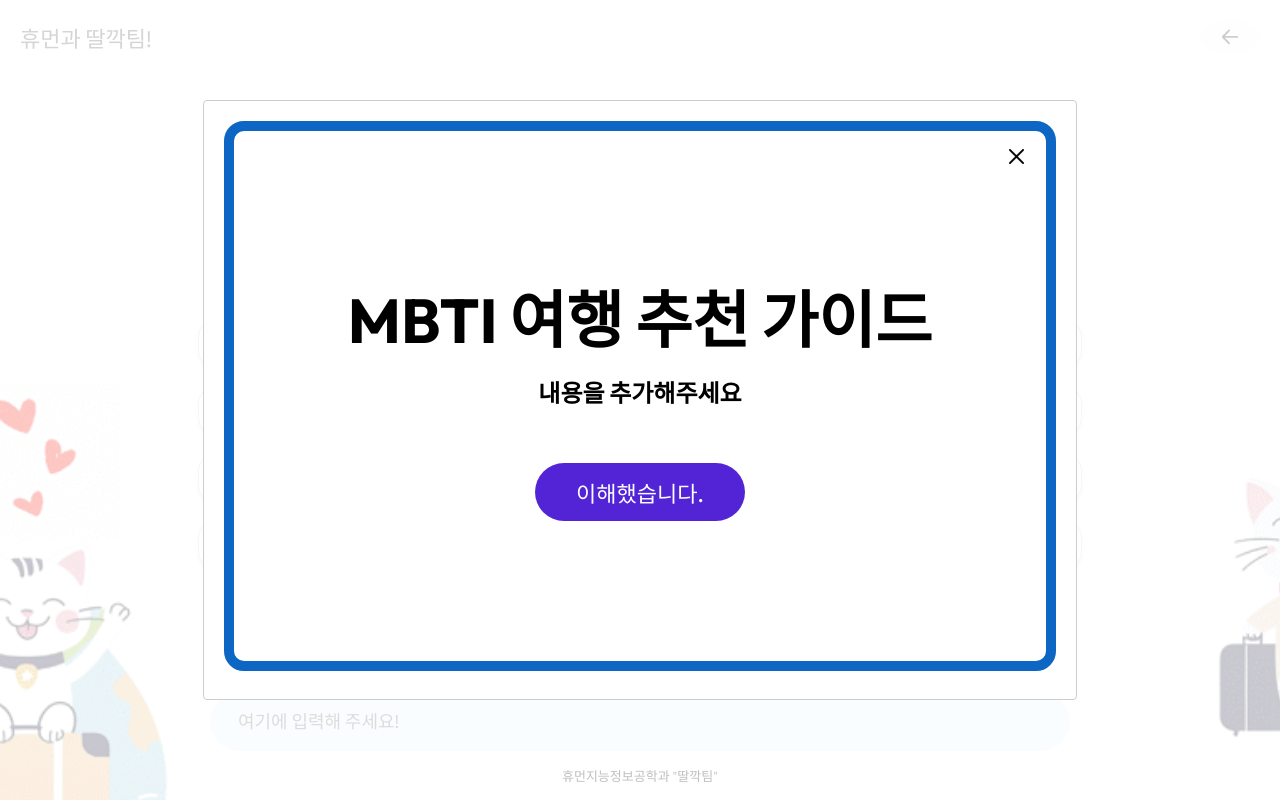
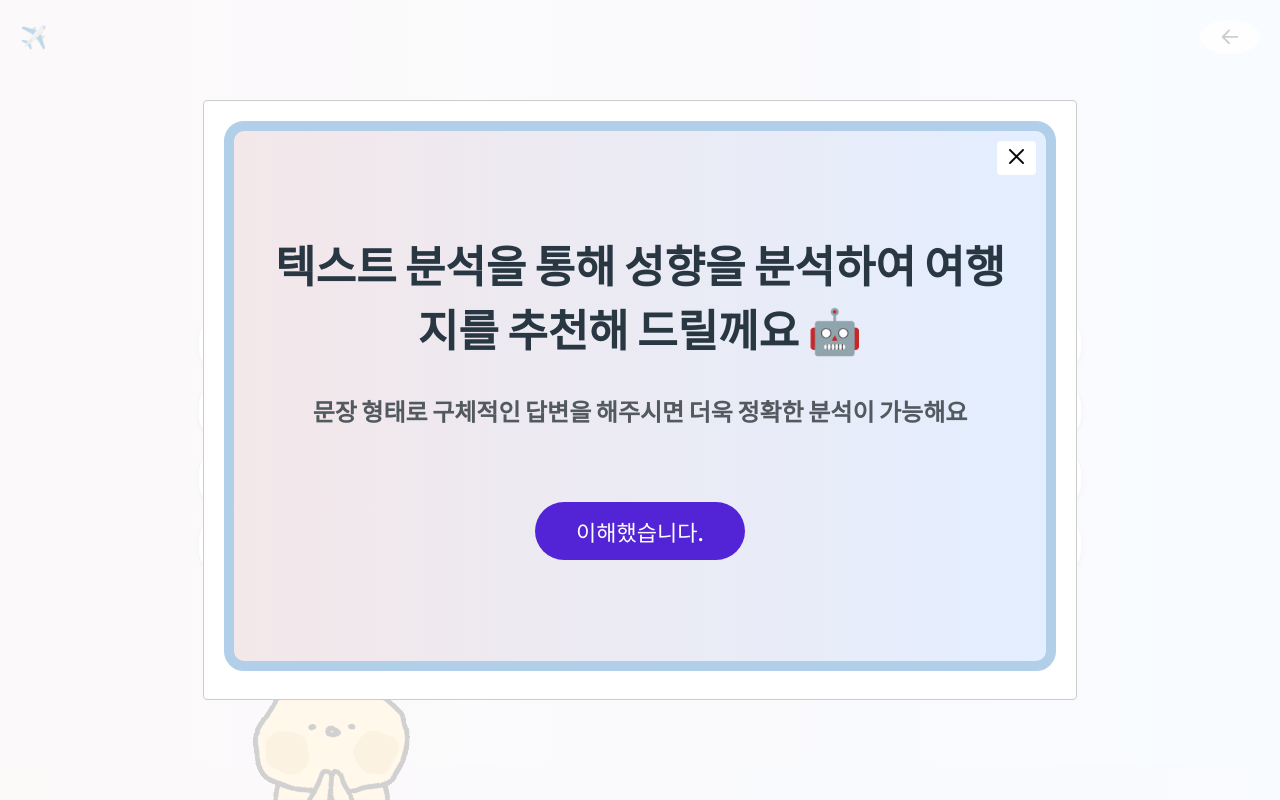
Before and after one commit to KimMinGyu-ay/chat-mbti, a React (Create React App) app: page / in a window 1280 px wide. Both pictures are taken after a click on the button "나만을 위한 추천여행지 알아보기 💡". Shown: the top 800 px of the page. Built offline with nearby package versions, Linux system fonts and the light colour scheme.

Commit message:
배경화면, 팝업창 디자인 변경

```diff
--- a/src/assets/assets.js
+++ b/src/assets/assets.js
@@ -18,6 +18,7 @@ import background2_icon from "./icon/background2.gif";
 import return_icon_gif from "./icon/return_icon.gif";
 import ENFP from "./mbti/ENFP.png";
 import INTJ from "./mbti/INTJ.png";
+import bear_icon_gif from "./icon/bear.gif";
 
 export const assets = {
   history_icon,
@@ -38,6 +39,7 @@ export const assets = {
   close_icon,
   return_icon,
   return_icon_gif,
+  bear_icon_gif,
 };
 
 export const mbtiList = {
--- a/src/assets/css/chat.css
+++ b/src/assets/css/chat.css
@@ -77,12 +77,31 @@
 .loader hr {
   border-radius: 4px;
   border: none;
-  background-color: #c5ddea;
-  background: linear-gradient(to right, #f6eacb, #ffffff, #f6eacb, #eecad5);
+  background-color: #d7e4f5; /* 배경과 어울리는 기본 색상 */
+  background: linear-gradient(to right, #f3e7e9, #ffffff, #e3eeff, #f3e7e9);
   background-size: 800px 50px;
   height: 20px;
   animation: loader 3s infinite linear;
 }
+
+/* 각 행에 다른 애니메이션 지연 시간 적용 */
+.loader hr:nth-child(1) {
+  animation-delay: 0s;
+}
+
+.loader hr:nth-child(2) {
+  animation-delay: 0.5s;
+}
+
+.loader hr:nth-child(3) {
+  animation-delay: 1s;
+}
+
+.loader hr:nth-child(4) {
+  animation-delay: 1.5s;
+}
+
+/* 필요에 따라 추가 가능 */
 
 .container {
   width: 300px;
--- a/src/assets/css/layout.css
+++ b/src/assets/css/layout.css
@@ -64,6 +64,19 @@
   top: 898px;
   width: 1191px;
 }
+
+.content__title {
+  font-size: 44px !important; /* !important를 사용해 우선순위를 높임 */
+  color: #283742;
+  margin-bottom: 20px;
+}
+
+.content__sub-title {
+  font-size: 10px; /* 텍스트 크기를 줄임 */
+  color: #535a5f !important; /* 더 연한 글자색 */
+  margin-bottom: 20px; /* 아래쪽 여백 추가 */
+}
+
 .content {
   display: flex;
   flex-direction: column;
@@ -73,11 +86,17 @@
   height: 550px;
   padding: 40px;
   background-color: #fff;
-  border: 10px solid #0d66c4;
+  border: 10px solid #b1cfe8;
   border-radius: 20px;
   text-align: center;
 
   /* 배경 이미지 추가 */
+  background-size: cover; /* 이미지가 전체를 덮도록 조정 */
+  background-position: center; /* 이미지를 중앙에 위치 */
+  background-repeat: no-repeat; /* 이미지 반복 방지 */
+
+  /* 그라데이션 배경 추가 */
+  background-image: linear-gradient(to right, #f3e7e9, #e3eeff);
   background-size: cover; /* 이미지가 전체를 덮도록 조정 */
   background-position: center; /* 이미지를 중앙에 위치 */
   background-repeat: no-repeat; /* 이미지 반복 방지 */
--- a/src/assets/css/main.css
+++ b/src/assets/css/main.css
@@ -94,9 +94,11 @@
   align-items: center;
   justify-content: space-between;
   gap: 20px;
-  background-color: #ebf8fd;
+  background-color: #e3f0ff; /* 배경과 어울리는 부드러운 파스텔 블루 */
   padding: 10px 20px;
   border-radius: 50px;
+  box-shadow: 0 2px 5px rgba(46, 46, 46, 0.1); /* 약간의 그림자 추가로 입체감 부여 */
+  color: #333; /* 텍스트는 명확하게 보이는 어두운 색상 */
 }
 
 .search-box img {
@@ -135,6 +137,21 @@
   margin: 15px auto;
   text-align: center;
   font-weight: 300;
+}
+
+.section {
+  margin-top: 40px;
+  margin-bottom: 0px;
+  background-color: #f3e7e900; /* 섹션의 기본 배경색 */
+}
+
+.gif-background {
+  width: 280px; /* 원하는 너비로 설정 */
+  height: 240px; /* 원하는 높이로 설정 */
+  background-image: url("../icon/bear.gif"); /* GIF 파일 경로 */
+  background-size: cover; /* GIF가 전체 영역을 덮도록 조정 */
+  background-position: center; /* GIF를 중앙에 위치 */
+  background-repeat: no-repeat; /* GIF가 반복되지 않도록 설정 */
 }
 
 /* 애니메이션 */
--- a/src/components/Main/Card.js
+++ b/src/components/Main/Card.js
@@ -1,22 +1,17 @@
 const Card = (props) => {
   const openModal = props.openModal;
   const clickInput = props.clickInput;
-
 
   return (
     <>
       <div className="greet">
         <p>
-          <span>반가워요 </span>
+          <span>나만를 위한</span>
         </p>
-        <p>궁금한 내용을 찾아보세요!</p>
+        <p>여행 계획을 만들어 보세요!</p>
       </div>
       <div className="cards">
-        <button
-          key="1"
-          className="card"
-          onClick={() => openModal("mbti")}
-        >
+        <button key="1" className="card" onClick={() => openModal("mbti")}>
           <p>나만을 위한 추천여행지 알아보기 💡</p>
         </button>
         <button key="2" className="card" onClick={openModal}>
@@ -25,7 +20,9 @@ const Card = (props) => {
         <button
           key="3"
           className="card"
-          onClick={(e) => clickInput("이번 여름휴가 가장 HOT한 여행지는 어디야?")}
+          onClick={(e) =>
+            clickInput("이번 여름휴가 가장 HOT한 여행지는 어디야?")
+          }
         >
           <p>이번 여름휴가 가장 HOT한 여행지는? 🌴</p>
         </button>
@@ -38,9 +35,7 @@ const Card = (props) => {
         </button>
       </div>
     </>
-  )
-}
-
-
+  );
+};
 
 export default Card;
--- a/src/components/Main/Guide.js
+++ b/src/components/Main/Guide.js
@@ -5,11 +5,15 @@ const Guide = (props) => {
 
   return (
     <main className="content">
-        <h1 className="content__title">MBTI 여행 추천 가이드 </h1>
-        <h2 className="content__sub-title">내용을 추가해주세요 </h2>
+      <h1 className="content__title">
+        텍스트 분석을 통해 성향을 분석하여 여행지를 추천해 드릴께요 🤖
+      </h1>
+      <h2 className="content__sub-title">
+        문장 형태로 구체적인 답변을 해주시면 더욱 정확한 분석이 가능해요
+      </h2>
       <button
         className="content__link btn btn--s btn--primary"
-            onClick={(e) => closeModal('mbti')}
+        onClick={(e) => closeModal("mbti")}
       >
         이해했습니다.
       </button>
--- a/src/components/Main/Main.js
+++ b/src/components/Main/Main.js
@@ -60,13 +60,13 @@ const Main = () => {
 
   const openModal = (chatType) => {
     setModalIsOpen(true);
-    if (chatType==='mbti')setFirstCardModal(true);
+    if (chatType === "mbti") setFirstCardModal(true);
   };
 
-  const closeModal = (chatType='mbti') => {
+  const closeModal = (chatType = "mbti") => {
     setModalIsOpen(false);
     setFirstCardModal(false);
-    if(chatType==="mbti") clickInput('', chatType=chatType);
+    if (chatType === "mbti") clickInput("", (chatType = chatType));
   };
 
   const handleKeyDown = (e) => {
@@ -129,19 +129,18 @@ const Main = () => {
     <div
       className="main"
       style={{
-        backgroundImage: `url(${assets.background2_icon})`,
+        backgroundImage: "linear-gradient(to right, #f3e7e9, #e3eeff)",
         backgroundSize: "cover",
         backgroundPosition: "center",
       }}
     >
       <div className="nav">
-        <p>휴먼과 딸깍팀!</p>
+        <p>✈️</p>
         <img src={assets.return_icon_gif} onClick={home} alt="User Icon" />
       </div>
       <div className="main-container">
         {!showResult ? (
-          <Card openModal={openModal}
-                clickInput={clickInput} />
+          <Card openModal={openModal} clickInput={clickInput} />
         ) : (
           <Chat
             resultData={resultData}
@@ -150,7 +149,9 @@ const Main = () => {
             showRankResult={showRankResult}
           />
         )}
-
+        <div class="section">
+          <div class="gif-background"></div>
+        </div>
         <div className="main-bottom">
           <InputMessage
             setInput={setInput}
@@ -184,7 +185,11 @@ const Main = () => {
           <button className="close-button" onClick={closeModal}>
             <img src={assets.close_icon} alt="Close Icon" />
           </button>
-          {firstCardModal ? <Guide setShowResult={setShowResult} closeModal={closeModal}/> : <Survey />}
+          {firstCardModal ? (
+            <Guide setShowResult={setShowResult} closeModal={closeModal} />
+          ) : (
+            <Survey />
+          )}
         </div>
       </Modal>
     </div>
```
Also changed, not shown: src/assets/icon/bear.gif (added). Lines whose indentation alone changed are shown as unchanged.
